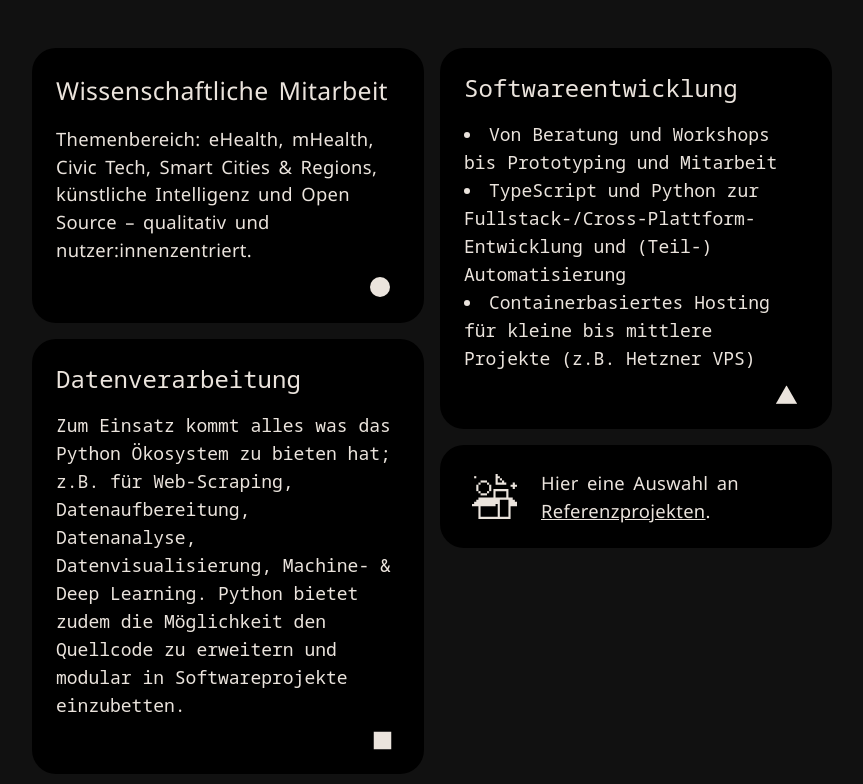
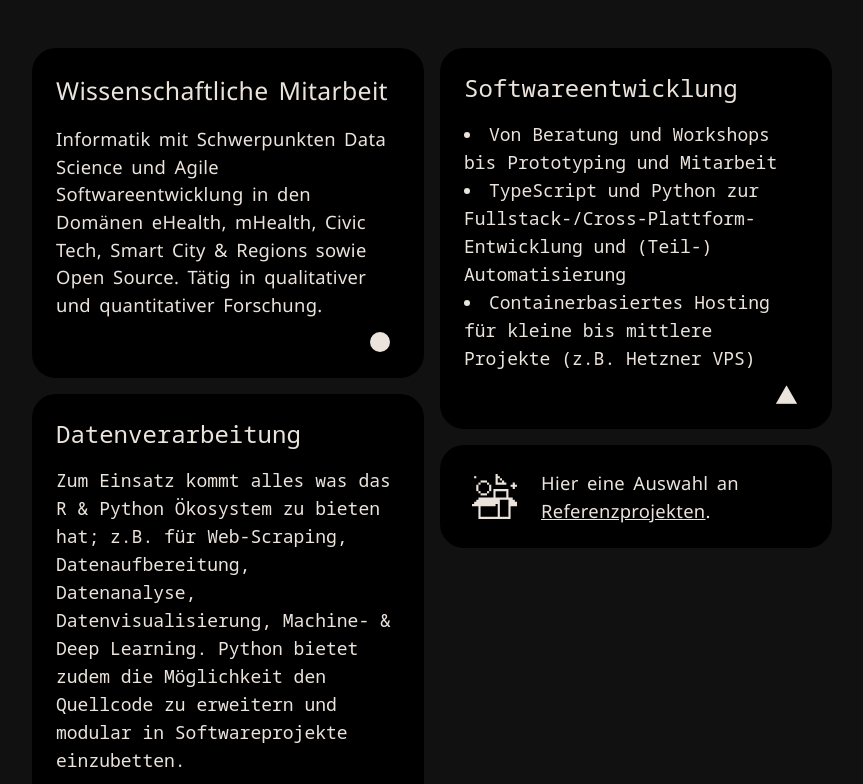
Before and after one commit to schwamic/digimunea, a Next.js app: page / in a window 1280 px wide. Shown: the part 512-1296 px from the top of the page, without its empty margins (208-1071 px from the left). Built offline with nearby package versions, Linux system fonts and the light colour scheme; a web font is replaced by a local one.

Commit message:
feat(content): update

```diff
--- a/src/app/page.tsx
+++ b/src/app/page.tsx
@@ -59,14 +59,14 @@ const content = {
             { text: 'E-Mail', link: 'mailto:schwarz.michael@posteo.net' },
             { text: '. #gernperDu', styles: 'italic' },
         ],
-        [{ text: 'Meine Leistungen im Überblick: ' }], //, { text: '(74€/h brutto)', styles: 'text-stone-400' }],
+        [{ text: 'Meine Leistungen im Überblick: ' }], //, { text: '(70€/h (E10) - 90€/h (E13) brutto)', styles: 'text-stone-400' }],
     ],
     services: [
         {
             title: 'Wissenschaftliche Mitarbeit',
             description: [
                 {
-                    text: 'Themenbereich: eHealth, mHealth, Civic Tech, Smart Cities & Regions, künstliche Intelligenz und Open Source – qualitativ und nutzer:innenzentriert.',
+                    text: 'Informatik mit Schwerpunkten Data Science und Agile Softwareentwicklung in den Domänen eHealth, mHealth, Civic Tech, Smart City & Regions sowie Open Source. Tätig in qualitativer und quantitativer Forschung.',
                 },
             ],
             style: 'sans' as const,
@@ -76,7 +76,7 @@ const content = {
             title: 'Datenverarbeitung',
             description: [
                 {
-                    text: 'Zum Einsatz kommt alles was das Python Ökosystem zu bieten hat; z.B. für Web-Scraping, Datenaufbereitung, Datenanalyse, Datenvisualisierung, Machine- & Deep Learning. Python bietet zudem die Möglichkeit den Quellcode zu erweitern und modular in Softwareprojekte einzubetten.',
+                    text: 'Zum Einsatz kommt alles was das R & Python Ökosystem zu bieten hat; z.B. für Web-Scraping, Datenaufbereitung, Datenanalyse, Datenvisualisierung, Machine- & Deep Learning. Python bietet zudem die Möglichkeit den Quellcode zu erweitern und modular in Softwareprojekte einzubetten.',
                 },
             ],
             style: 'mono' as const,
```
